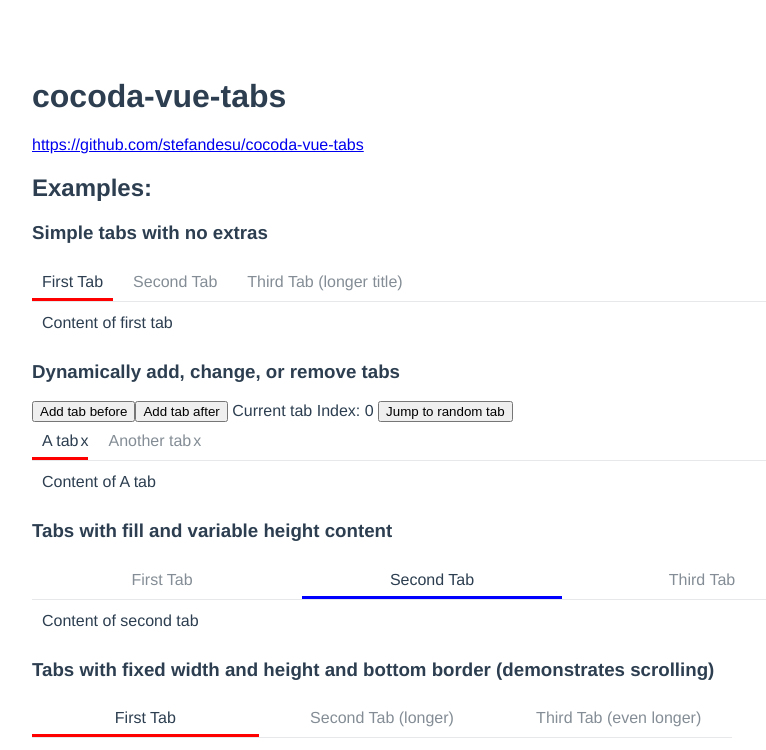
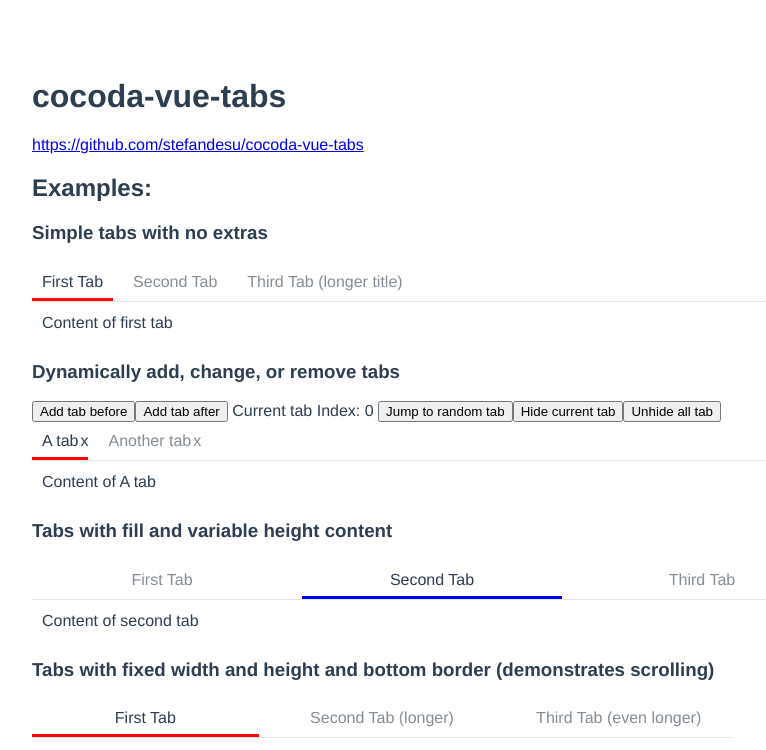
Before and after one commit to stefandesu/cocoda-vue-tabs, a Vue app: page / in a window 1280 px wide. Shown: the top 750 px of the page, without its empty margins (208-974 px from the left). Built offline with nearby package versions, Linux system fonts and the light colour scheme; the HTML template or start-up script is replaced by a standard one.

Commit message:
Add option to hide tab (#3)

```diff
--- a/src/Example02.vue
+++ b/src/Example02.vue
@@ -10,12 +10,19 @@
     <button @click="jumpToRandom">
       Jump to random tab
     </button>
+    <button @click="hiddenTabs.push(tabIndex)">
+      Hide current tab
+    </button>
+    <button @click="hiddenTabs = []">
+      Unhide all tab
+    </button>
     <tabs
       v-model="tabIndex"
       @change="tabChanged">
       <tab
-        v-for="tab in tabs"
+        v-for="(tab, index) in tabs"
         :key="`example02-${tab}`"
+        :hidden="hiddenTabs.includes(index)"
         :title="tab">
         Content of {{ tab }}
       </tab>
@@ -42,6 +49,7 @@ export default {
     return {
       tabIndex: 0,
       tabs: ["A tab", "Another tab"],
+      hiddenTabs: [],
       tabCount: 0,
     }
   },
--- a/src/Tab.vue
+++ b/src/Tab.vue
@@ -29,6 +29,10 @@ export default {
       default: "Tab",
     },
     active: {
+      type: Boolean,
+      default: false,
+    },
+    hidden: {
       type: Boolean,
       default: false,
     },
--- a/src/Tabs.vue
+++ b/src/Tabs.vue
@@ -4,6 +4,7 @@
     <div class="cocoda-vue-tabs-header">
       <div
         v-for="(tab, index) in tabs"
+        v-show="!hiddenTabs[index]"
         :key="`cocoda-vue-tabs-${index}`"
         class="cocoda-vue-tabs-header-item"
         :class="{
@@ -114,6 +115,9 @@ export default {
       }
       return classes
     },
+    hiddenTabs() {
+      return this.tabs.map(tab => tab.hidden)
+    },
   },
   watch: {
     tabs(tabs) {
@@ -124,6 +128,9 @@ export default {
     },
     value(index) {
       this.activateTab(index)
+    },
+    hiddenTabs() {
+      this.activateTab(this.activeTabIndex)
     },
   },
   mounted () {
@@ -142,9 +149,24 @@ export default {
     },
     activateTab (index) {
       if (this.tabs.length > 0) {
+        // Cap index at count of tabs
         if (index >= this.tabs.length) {
           index = this.tabs.length - 1
         }
+        // Switch to nearest non-hidden tab
+        let diff = 0
+        while (index - diff > 0 || index + diff < this.hiddenTabs.length) {
+          if (this.hiddenTabs[index + diff] === false) {
+            index = index + diff
+            break
+          }
+          if (this.hiddenTabs[index - diff] === false) {
+            index = index - diff
+            break
+          }
+          diff += 1
+        }
+        // Deactive all tabs
         for (let tab of this.tabs) {
           tab.isActive = false
         }
```
